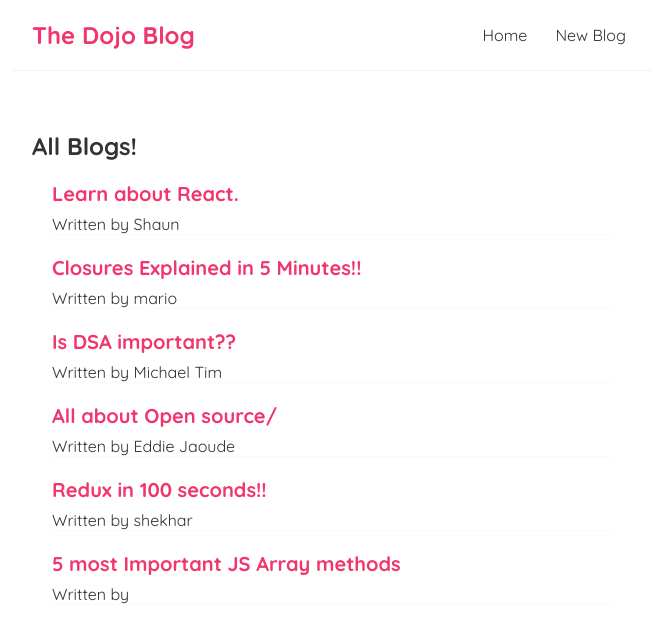
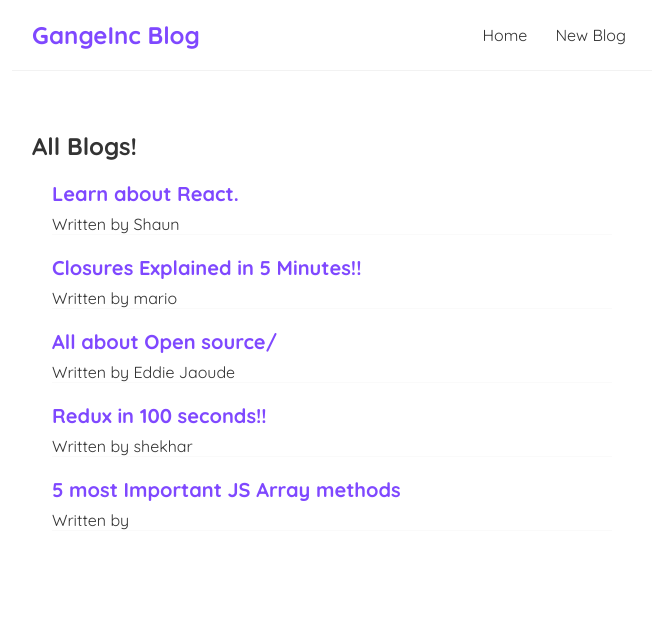
Before and after one commit to NaNshekhar04/React-Blog, a React (Create React App) app: page / in a window 1280 px wide. Shown: the top 642 px of the page, without its empty margins (308-964 px from the left). Built offline with nearby package versions, Linux system fonts and the light colour scheme; data requests are answered from the project's data file; a web font is replaced by a local one.

Commit message:
Final commit

```diff
--- a/Data/db.json
+++ b/Data/db.json
@@ -11,12 +11,6 @@
       "body": "There are many variations of passages of Lorem Ipsum available, but the majority have suffered alteration in some form, by injected humour, or randomised words which don't look even slightly believable. If you are going to use a passage of Lorem Ipsum, you need to be sure there isn't anything embarrassing hidden in the middle of text. All the Lorem Ipsum generators on the Internet tend to repeat predefined chunks as necessary, making this the first true generator on the Internet. It uses a dictionary of over 200 Latin words, combined with a handful of model sentence structures, to generate Lorem Ipsum which looks reasonable. The generated Lorem Ipsum is therefore always free from repetition, injected humour, or non-characteristic words etc.",
       "author": "mario",
       "id": 3
-    },
-    {
-      "title": "Is DSA important??",
-      "body": "Contrary to popular belief, Lorem Ipsum is not simply random text. It has roots in a piece of classical Latin literature from 45 BC, making it over 2000 years old. Richard McClintock, a Latin professor at Hampden-Sydney College in Virginia, looked up one of the more obscure Latin words, consectetur, from a Lorem Ipsum passage, and going through the cites of the word in classical literature, discovered the undoubtable source. Lorem Ipsum comes from sections 1.10.32 and 1.10.33 of de Finibus Bonorum et Malorum (The Extremes of Good and Evil) by Cicero, written in 45 BC. This book is a treatise on the theory of ethics, very popular during the Renaissance. The first line of Lorem Ipsum, Lorem ipsum dolor sit amet.., comes from a line in section 1.10.32.",
-      "author": "Michael Tim",
-      "id": 4
     },
     {
       "title": "All about Open source/",
--- a/src/Create.js
+++ b/src/Create.js
@@ -47,7 +47,7 @@ const Create = () => {
                  value = {author}
                  onChange = {(e) =>   setAuthor(e.target.value) }
                     >
-                    <option value="mario">mario</option>
+                    <option value="mario">Mayank</option>
                     <option value="shekhar">shekhar</option>
                 </select>
                 { !isPending && <button>Add Blog</button>}
--- a/src/Navbar.js
+++ b/src/Navbar.js
@@ -3,7 +3,7 @@ import { Link } from "react-router-dom";
 const Navbar = () => {
     return (
         <nav className="navbar">
-            <h1>The Dojo Blog</h1>
+            <h1>GangeInc Blog</h1>
             <div className="links">
                 <Link to= "/">Home</Link>
                 <Link to= "/create">New Blog</Link>
--- a/src/index.css
+++ b/src/index.css
@@ -16,7 +16,7 @@
 }
 
 .navbar h1{
-  color: #f1356d;
+  color: #7f48ff;
 }
 
 .navbar .links{
@@ -30,7 +30,7 @@
 }
 
 .navbar a:hover{
-  color: #f1356d;
+  color: #7f48ff;
 }
 
 .content{
@@ -50,7 +50,7 @@
 }
 .blog-preview h2{
   font-size: 20px;
-  color: #f1356d;
+  color: #7f48ff;
   margin-bottom: 8px;
 }
 
@@ -62,7 +62,7 @@
 
 .blog-details h2{
   font-size: 20px;
-  color: #f1356d;
+  color: #7f48ff;
   margin-bottom: 10px;
 }
 
@@ -72,7 +72,7 @@
 
 
 .blog-details button{
-  background-color: #f1356d;
+  background-color:#7f48ff;
   color: #fff;
   border: 0;
   padding: 8px;
@@ -96,7 +96,7 @@
 
 .create h2{
   font-size: 20px;
-  color: #f1356d;
+  color: #7f48ff;
   margin-bottom: 30px;
 }
 
@@ -110,7 +110,7 @@
 }
 
 .create button{
-  background-color: #f1356d;
+  background-color: #7f48ff;
   color: #fff;
   border: 0;
   padding: 8px;
```
Also changed, not shown: src/BlogDetails.js (+7 -7 lines).
